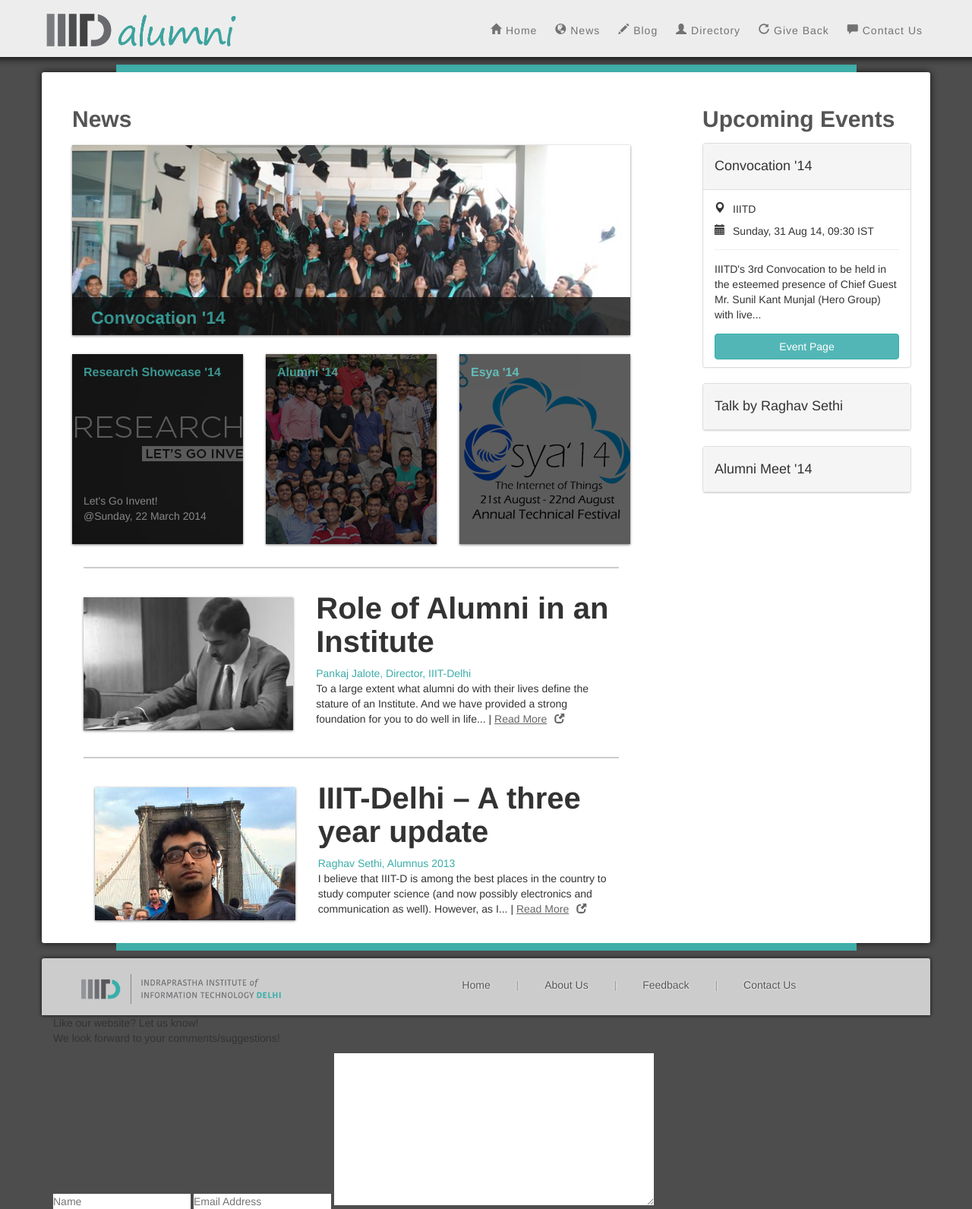
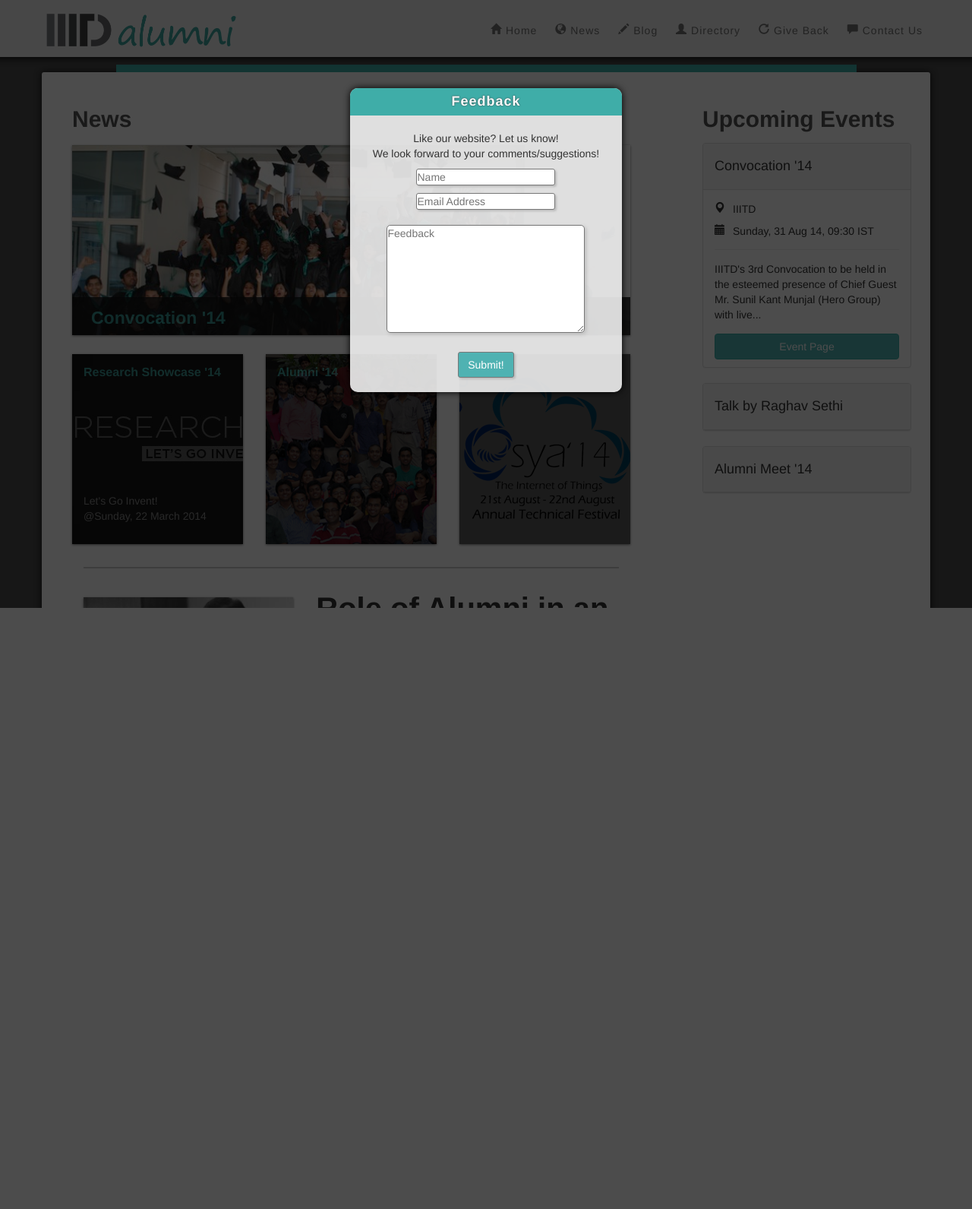
Before and after one commit to prateek-iiitd/IIITDAlumniPortal, a Django app: page / in a window 1280 px wide. Shown: the whole page at 76% size. After the commit the page ends 800 px from the top, so only its background shows below. Run offline with Django 3.2, Linux system fonts and the light colour scheme; some libraries are stand-ins or nearby versions.

Commit message:
Feedback

```diff
--- a/AlumniPortal/AlumniPortal/static/alumniportal/css/stylesheet.css
+++ b/AlumniPortal/AlumniPortal/static/alumniportal/css/stylesheet.css
@@ -155,6 +155,63 @@
     box-shadow: inset 0 14px 2px 18px #CCC;
 }
 
+#black {
+    /*display: none;*/
+    margin: -110% auto;
+    left: 0; right: 0;
+    position: fixed;
+    height: 200%; width: 100%;
+    background-color: black;
+    opacity: 0.7;
+    z-index: 999;
+}
+
+#feedback {
+    /*display: none;*/
+    margin: -1220px auto;
+    left: 0; right: 0;
+    text-align: center;
+    background-color: rgba(240, 240, 240, 0.9);
+    border-radius: 10px;
+    position: fixed;
+    height: 400px;
+    width: 28%;
+    z-index: 1000;
+    box-shadow: 0 0 10px black;
+}
+#feedback div:first-child {
+    color: white;
+    text-shadow: 0 0 2px #333;
+    letter-spacing: 1px;
+    font-size: 18px;
+    font-weight: bold;
+    display: block;
+    background-color: #3fada8;
+    margin-bottom: 20px;
+    padding: 5px;
+    border-top-left-radius: 10px;
+    border-top-right-radius: 10px;
+}
+#feedback input {
+    display: block;
+    margin: 10px auto;
+    border: 1px solid #777;
+    border-radius: 3px;
+    box-shadow: 2px 2px 3px #BBB;
+}
+#feedback input:last-child {
+    margin-top: 20px;
+}
+#feedback input:last-child:hover {
+    box-shadow: 0 0 10px white;
+}
+#feedback textarea {
+    margin-top: 10px;
+    border: 1px solid #777;
+    border-radius: 5px;
+    box-shadow: 2px 2px 5px #BBB;
+}
+
 .card-main {
     padding-left: 40px;
     background-color: #fff;
--- a/AlumniPortal/AlumniPortal/templates/feedback.html
+++ b/AlumniPortal/AlumniPortal/templates/feedback.html
@@ -1,4 +1,7 @@
+<div id="black"></div>
+
 <div id="feedback">
+    <div>Feedback</div>
     <p>
         Like our website? Let us know!
         <br>
@@ -7,6 +10,7 @@
     <form>
         <input type="text" placeholder="Name" >
         <input type="text" placeholder="Email Address" >
-        <textarea name="text_feedback" cols="50" rows="10" ></textarea>
+        <textarea name="text_feedback" cols="30" rows="7" placeholder="Feedback" ></textarea>
+        <input type="submit" class="btn btn-warning" value="Submit!">
     </form>
 </div>
```
